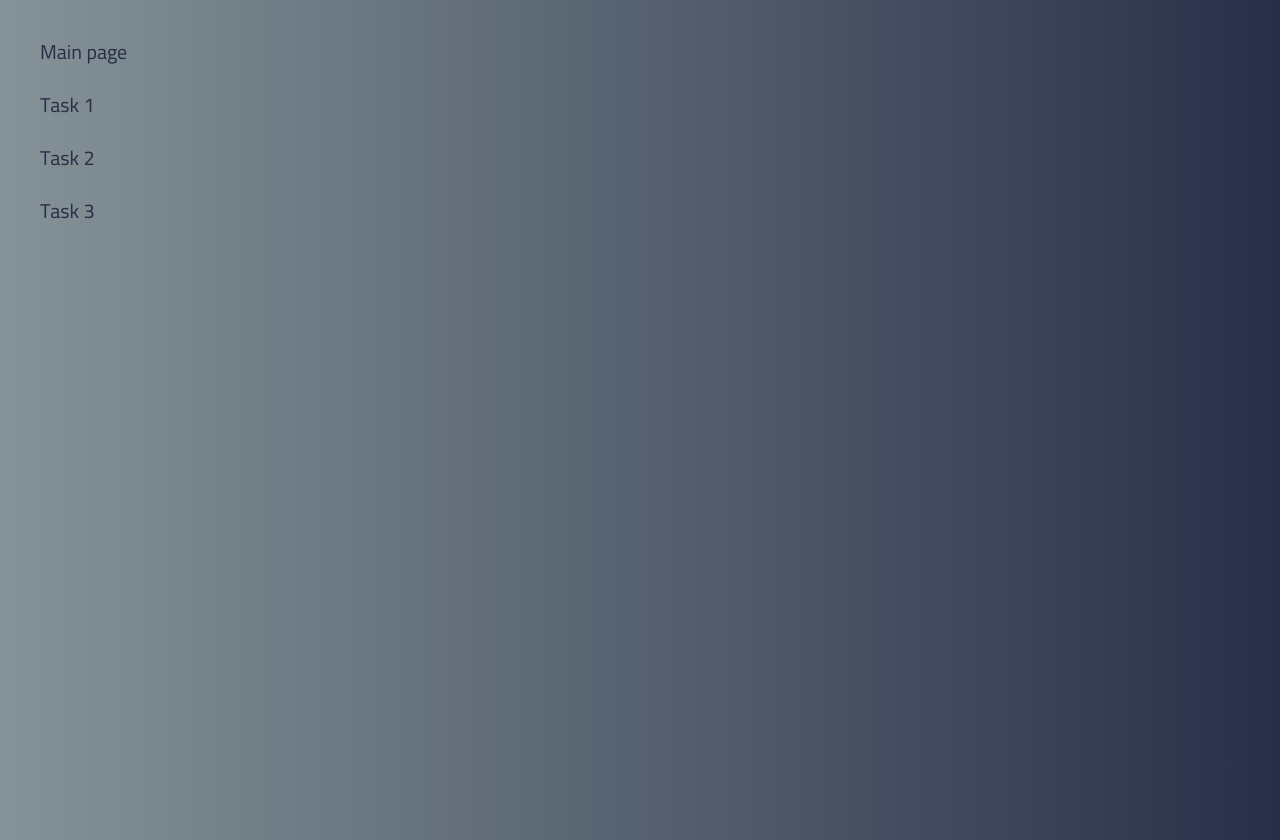
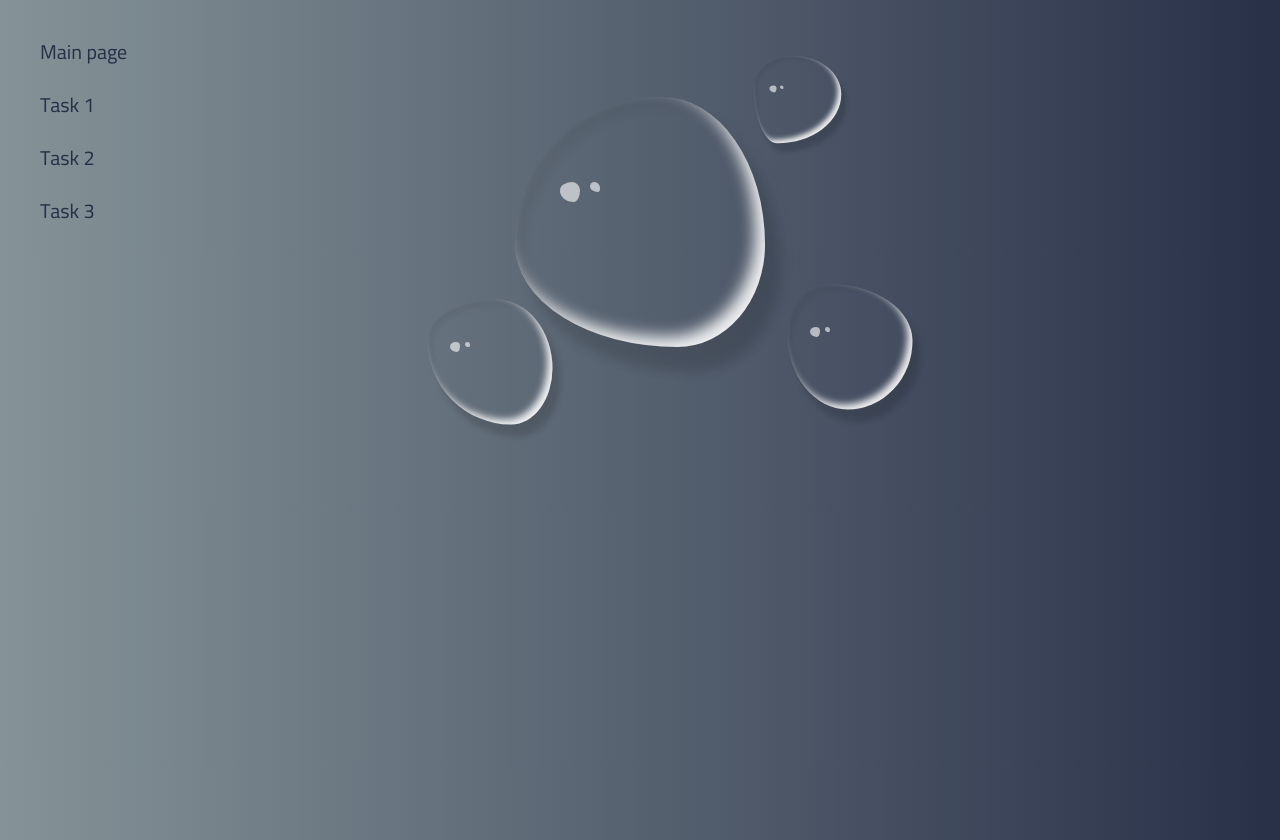
Before and after one commit to LeroViten/js-promisification, a website built with Parcel: page src/index.html in a window 1280 px wide. Built offline with nearby package versions, Linux system fonts and the light colour scheme.

Commit message:
added pure CSS drawing of rain drops with animations)

```diff
--- a/src/index.html
+++ b/src/index.html
@@ -39,6 +39,12 @@
         <a class="nav-link link" href="./partials/third.html">Task 3</a>
       </li>
     </ul>
+    <div class="drops">
+      <div class="drop animate__zoomInDown"></div>
+      <div class="drop animate__zoomInDown"></div>
+      <div class="drop animate__zoomInDown"></div>
+      <div class="drop animate__zoomInDown"></div>
+    </div>
     <script src="./index.js"></script>
   </body>
 </html>
--- a/src/sass/_styles.scss
+++ b/src/sass/_styles.scss
@@ -34,3 +34,60 @@ body {
 li:not(:last-child) {
   margin-bottom: 30px;
 }
+
+.drops {
+  position: relative;
+  display: flex;
+  justify-content: center;
+  align-items: center;
+}
+
+.drop {
+  position: absolute;
+  width: 250px;
+  height: 250px;
+  animation-duration: 1500ms;
+  background-color: transparent;
+  border-radius: 59% 41% 35% 65% / 59% 59% 41% 41%;
+  box-shadow: inset 10px 10px 10px rgba(0, 0, 0, 0.05), 15px 25px 10px rgba(0, 0, 0, 0.1),
+    15px 20px 20px rgba(0, 0, 0, 0.05), inset -10px -10px 15px rgba(255, 255, 255, 0.9);
+
+  &::before {
+    content: '';
+    position: absolute;
+    top: 85px;
+    left: 45px;
+    background: rgba(255, 255, 255, 0.6);
+    width: 20px;
+    height: 20px;
+    border-radius: 59% 41% 31% 69% / 44% 41% 59% 56%;
+    animation-duration: 1500ms;
+  }
+
+  &::after {
+    content: '';
+    position: absolute;
+    top: 85px;
+    left: 75px;
+    background: rgba(255, 255, 255, 0.6);
+    width: 10px;
+    height: 10px;
+    border-radius: 44% 56% 20% 80% / 44% 62% 38% 56%;
+    animation-duration: 1500ms;
+  }
+
+  &:nth-child(2) {
+    transform: scale(0.5) translate(-300px, 280px);
+    border-radius: 55% 45% 33% 67% / 33% 55% 45% 67%;
+  }
+
+  &:nth-child(3) {
+    transform: scale(0.5) translate(420px, 250px);
+    border-radius: 35% 65% 52% 48% / 40% 45% 55% 60%;
+  }
+
+  &:nth-child(4) {
+    transform: scale(0.35) translate(450px, -350px);
+    border-radius: 46% 54% 73% 27% / 35% 44% 56% 65%;
+  }
+}
```
